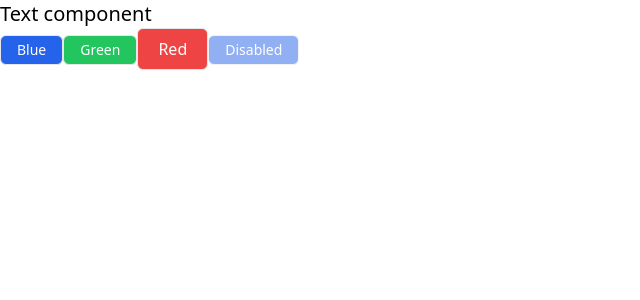
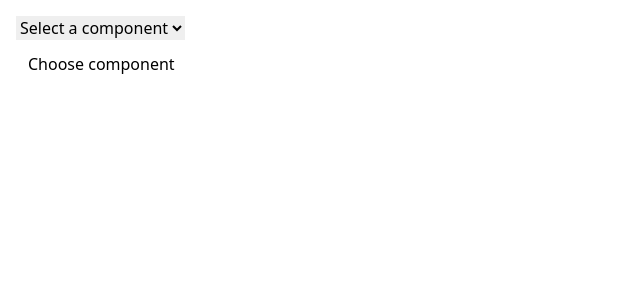
Before and after one commit to mszczegodzinski/szkola-reacta, a React (Vite) app: page / in a window 1280 px wide. Shown: the top 300 px of the page, without its empty margins (0-640 px from the left). Built offline with nearby package versions, Linux system fonts and the light colour scheme.

Commit message:
feat: 02-01 code generator

```diff
--- a/package.json
+++ b/package.json
@@ -12,8 +12,11 @@
     "build-storybook": "storybook build"
   },
   "dependencies": {
+    "@hookform/resolvers": "^3.3.4",
     "react": "^18.2.0",
-    "react-dom": "^18.2.0"
+    "react-dom": "^18.2.0",
+    "react-hook-form": "^7.51.3",
+    "zod": "^3.23.4"
   },
   "devDependencies": {
     "@chromatic-com/storybook": "^1.3.3",
--- a/src/App.tsx
+++ b/src/App.tsx
@@ -1,9 +1,10 @@
-import { Button, Text } from './ui';
+import ComponentsGenerator from './components/ComponentsGenerator/ComponentsGenerator';
+import { Button, Header, Text } from './ui';
 
 function App() {
   return (
     <>
-      <Text className="text-xl">Text component</Text>
+      {/* <Text className="text-xl">Text component</Text>
       <Button onClick={() => alert('Hey blue!')}>Blue</Button>
       <Button
         className="bg-green-500 hover:bg-green-400"
@@ -20,6 +21,10 @@ function App() {
       <Button onClick={() => alert('disabled button')} disabled>
         Disabled
       </Button>
+      <Header headingLevel="h1">h1 header</Header>
+      <Header headingLevel="h2">h2 header</Header>
+      <Header headingLevel="h4">h4 header</Header> */}
+      <ComponentsGenerator />
     </>
   );
 }
--- /dev/null
+++ b/src/components/ComponentsGenerator/ComponentsGenerator.tsx
@@ -0,0 +1,73 @@
+import React, { useEffect, useState } from 'react';
+import ReactDOMServer from 'react-dom/server';
+import { Button, Header, Text } from '../../ui';
+
+const ComponentsGenerator: React.FC = () => {
+  const [selectedComponent, setSelectedComponent] = useState('');
+  const [copied, setCopied] = useState(false);
+
+  useEffect(() => {
+    if (copied) {
+      const timeout = setTimeout(() => {
+        setCopied(false);
+      }, 3000);
+      return () => clearTimeout(timeout);
+    }
+  }, [copied]);
+
+  const handleComponentChange = (
+    event: React.ChangeEvent<HTMLSelectElement>,
+  ) => {
+    setSelectedComponent(event.target.value);
+  };
+
+  const renderComponent = () => {
+    switch (selectedComponent) {
+      case 'Button':
+        return <Button onClick={() => console.log('btn click')}>Button</Button>;
+      case 'Text':
+        return <Text>Text component</Text>;
+      case 'Header':
+        return <Header headingLevel="h1">Header</Header>;
+      default:
+        return <span>Choose component</span>;
+    }
+  };
+
+  const currentComponent = renderComponent();
+  const code = ReactDOMServer.renderToString(renderComponent());
+  console.log('code ', code);
+
+  const handleCopyCode = () => {
+    navigator.clipboard.writeText(code);
+    setCopied(true);
+  };
+
+  return (
+    <div className="p-4">
+      <select value={selectedComponent} onChange={handleComponentChange}>
+        <option value="">Select a component</option>
+        <option value="Button">Button</option>
+        <option value="Text">Text</option>
+        <option value="Header">Header</option>
+      </select>
+      <div className="p-3">{currentComponent}</div>
+      {selectedComponent && (
+        <div className="p-3">
+          <Text>Code: </Text>
+          <div>
+            <pre className="max-w-full text-wrap p-2">{code}</pre>
+            <Button
+              className={copied ? 'bg-green-500' : 'bg-blue-500'}
+              onClick={handleCopyCode}
+            >
+              {copied ? 'Copied!' : 'Copy'}
+            </Button>
+          </div>
+        </div>
+      )}
+    </div>
+  );
+};
+
+export default ComponentsGenerator;
--- a/src/ui/Button/Button.tsx
+++ b/src/ui/Button/Button.tsx
@@ -10,7 +10,7 @@ export const Button = ({ children, className, ...rest }: Props) => {
   return (
     <button
       className={cn(
-        'cursor-pointer rounded-md border bg-blue-600 px-4 py-1 text-sm text-white hover:bg-blue-500 disabled:pointer-events-none disabled:opacity-50',
+        'cursor-pointer rounded-md border bg-blue-600 px-4 py-1 text-sm text-white transition-all hover:bg-blue-500 disabled:pointer-events-none disabled:opacity-50',
         className,
       )}
       onClick={onClick}
--- /dev/null
+++ b/src/ui/Header/Header.tsx
@@ -0,0 +1,34 @@
+import { ComponentProps } from 'react';
+import { cn } from '../../utils/cn';
+
+type HeadingLevel = 'h1' | 'h2' | 'h3' | 'h4' | 'h5' | 'h6';
+
+type HeaderProps = {
+  children: string;
+  headingLevel: HeadingLevel;
+} & ComponentProps<'h1'>;
+
+export const Header = ({ children, headingLevel, className }: HeaderProps) => {
+  const Heading = headingLevel;
+  const getTextSize = (headingLevel: HeadingLevel) => {
+    switch (headingLevel) {
+      case 'h1':
+        return 'text-2xl';
+      case 'h2':
+        return 'text-xl';
+      case 'h3':
+        return 'text-lg';
+      case 'h4':
+        return 'text-md';
+      case 'h5':
+        return 'text-sm';
+      case 'h6':
+        return 'text-xs';
+    }
+  };
+  return (
+    <Heading className={cn(getTextSize(headingLevel), className)}>
+      {children}
+    </Heading>
+  );
+};
--- /dev/null
+++ b/src/ui/Header/index.ts
@@ -0,0 +1 @@
+export { Header } from './Header';
--- a/src/ui/index.ts
+++ b/src/ui/index.ts
@@ -1,2 +1,3 @@
 export * from './Text';
 export * from './Button';
+export * from './Header';
```
Also changed, not shown: src/components/ComponentsGenerator/index.ts (added), src/components/index.ts (added), 2 other files (tests, documents, lock files or other folders).
